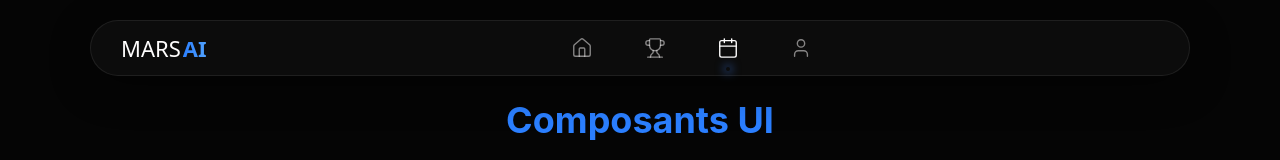
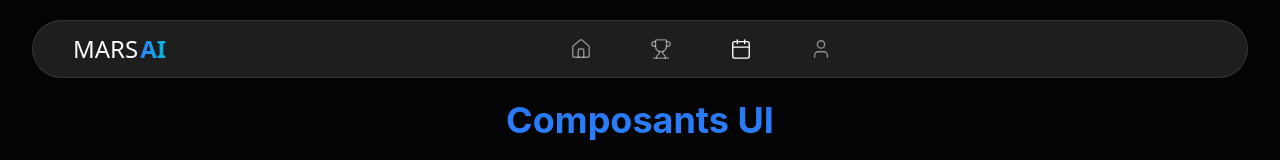
Before and after one commit to SZ-Leaf/MarsAI-Bordeaux-Pokemons, a React (Vite) app in the folder frontend/: page / in a window 1280 px wide. Shown: the top 160 px of the page. Built offline with nearby package versions, Linux system fonts and the light colour scheme.

Commit message:
update colors and value css for header

```diff
--- a/frontend/src/components/ui/navbar.css
+++ b/frontend/src/components/ui/navbar.css
@@ -2,37 +2,37 @@
 @import "../../theme.css";
 
 .header-pill-container {
-  @apply fixed top-5 left-1/2 -translate-x-1/2 z-[1000] w-[95%] max-w-[1100px];
+  @apply fixed top-5 left-1/2 -translate-x-1/2 z-50 w-[95%] max-w-7xl;
 }
 
 .header-pill-content {
   @apply flex items-center justify-between;
-  @apply px-[30px] py-2 pr-3;
-  @apply bg-white/[0.03] backdrop-blur-xl;
-  @apply border border-white/[0.08] rounded-full;
-  @apply shadow-[0_10px_40px_rgba(0,0,0,0.4)];
+  @apply px-10 py-2 pr-3;
+  @apply bg-white/10 backdrop-blur-xl;
+  @apply border border-white/10 rounded-full;
+  @apply shadow-2xl;
 }
 
 /* Logo Styles */
 .navbar-logo {
-  @apply font-sans text-[22px] font-black text-white uppercase tracking-wide;
+  @apply font-sans text-2xl font-black text-white uppercase tracking-wide;
   @apply flex-shrink-0 cursor-default;
 }
 
 .navbar-logo span {
-  @apply bg-gradient-to-r from-[#2b7fff] to-[#51a2ff];
+  @apply bg-linear-to-r from-blue to-cyan;
   @apply bg-clip-text text-transparent font-bold ml-0.5;
 }
 
-/* Navbar Links (Icons) Styles */
+/* Navbar Links */
 .navbar-links {
-  @apply flex items-center justify-center flex-grow gap-[35px];
+  @apply flex items-center justify-center flex-grow gap-10;
 }
 
 .navbar-item {
   @apply relative flex items-center justify-center;
   @apply text-white/50 cursor-pointer;
-  @apply h-[38px] w-[38px];
+  @apply h-10 w-10;
   @apply transition-all duration-300 ease-out;
 }
 
@@ -47,33 +47,5 @@
 .navbar-dot {
   @apply absolute -bottom-1 w-1 h-1;
   @apply bg-blue-500 rounded-full;
-  @apply shadow-[0_0_10px_2px_rgba(59,130,246,0.5)];
+  @apply shadow-2xl;
 }
-
-/* Auth Buttons Styles */
-.auth-buttons {
-  @apply flex items-center gap-5 ml-5;
-}
-
-.auth-btn-login {
-  @apply bg-transparent border-none;
-  @apply text-white/70 text-[13px] font-semibold;
-  @apply cursor-pointer px-[15px] py-2;
-  @apply transition-colors duration-300;
-}
-
-.auth-btn-login:hover {
-  @apply text-white;
-}
-
-.auth-btn-register {
-  @apply bg-gradient-to-br from-blue-500 to-purple-500;
-  @apply border-none text-white text-[13px] font-bold;
-  @apply px-6 py-2.5 rounded-full cursor-pointer;
-  @apply transition-all duration-300;
-  @apply shadow-[0_4px_15px_rgba(59,130,246,0.3)];
-}
-
-.auth-btn-register:hover {
-  @apply scale-105 shadow-[0_6px_20px_rgba(59,130,246,0.4)];
-}
```
